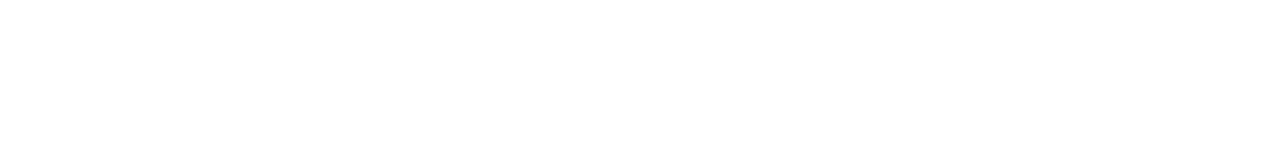
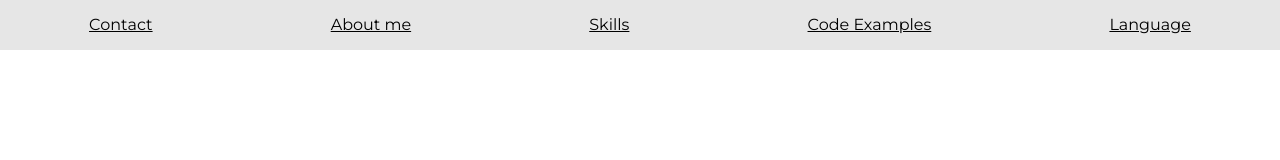
Before and after one commit to undegate/rsschool-cv, a plain HTML site: page index.html in a window 1280 px wide. Drawn offline with Linux system fonts and the light colour scheme.

Commit message:
feat: add header in index.htm

```diff
--- a/css/style.css
+++ b/css/style.css
@@ -22,3 +22,32 @@
     font-weight: 900;
     src: url('../fonts/montserrat-v25-latin-900.woff2') format('woff2'); /* Chrome 36+, Opera 23+, Firefox 39+, Safari 12+, iOS 10+ */
   }
+  .page {
+    font-family: Montserrat, Arial, sans-serif;
+    color: black;
+    font-size: 16px;
+    font-weight: 400;
+    line-height: 30px;
+    height: 100%;
+    margin: 0;
+    padding: 0;
+  }
+
+ /* Header */
+ header {
+    width: 100%;
+    height: 50px;
+    background-color: #e6e6e6;
+  }
+  .nav__list {
+    display: flex;
+    flex-wrap: wrap;
+    justify-content: space-around;
+    list-style: none;
+  }
+
+  nav a {
+    padding: 14px 10px;
+    line-height: 50px;
+    color: black;
+  }
--- a/index.html
+++ b/index.html
@@ -1,5 +1,5 @@
 <!DOCTYPE html>
-<html lang="en">
+<html class="page" lang="en">
     <head>
        <meta charset="UTF-8">
         <meta name="viewport" content="width=device-width, initial-scale=1.0">
@@ -7,7 +7,22 @@
         <link rel="stylesheet" href="./css/reset.css">
         <link rel="stylesheet" href="./css/style.css">
     </head>
+
     <body>
+        <header>
+            <nav class="nav">
+               <ul class="nav__list">
+                    <li class="nav__item"><a href="#contact">Contact</a></li>
+                    <li class="nav__item"><a href="">About me</a></li>
+                    <li class="nav__item"><a href="">Skills</a></li>
+                    <li class="nav__item"><a href="">Code Examples</a></li>
+                    <li class="nav__item"><a href="">Language</a></li>
+               </ul>
+            </nav>
+        </header>
+        <main></main>
+        <footer></footer>
+    </body>
 
-</body>
+
 </html>
```
Lines whose indentation alone changed are shown as unchanged.
